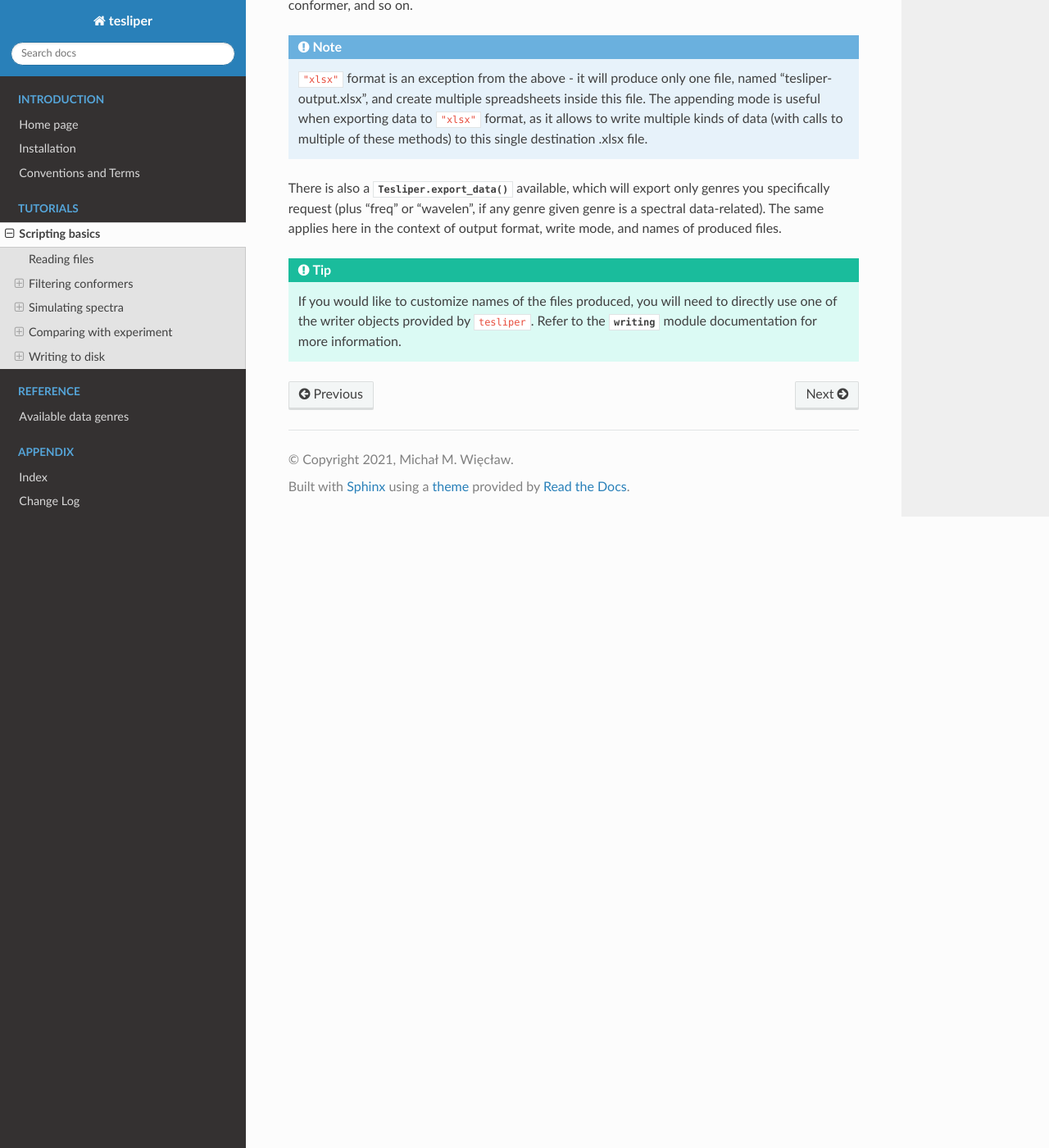
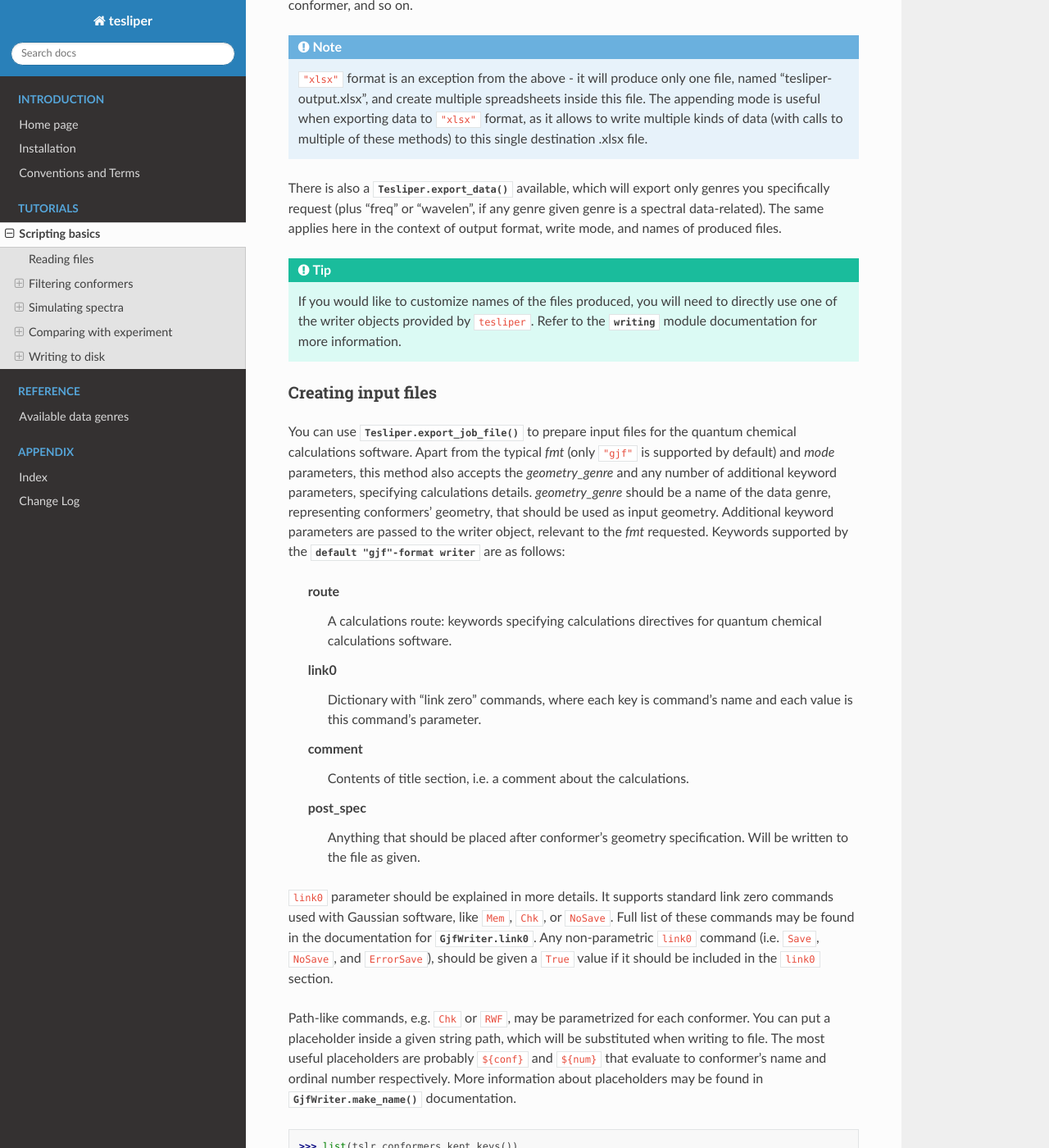
Before and after one commit to mishioo/tesliper, a Sphinx documentation site: the page built from docs/source/tutorial.rst, in a window 1280 px wide and 1400 px high, scrolled down 11027 px. Shown: the whole window at 82% size. Built offline with Sphinx 7.4.7 and the Read the Docs theme 2.0.0, drawn with Linux system fonts in a browser that asks for light colours; pages that are not in the unit, such as notebooks, are missing from menus; some of the changed text lies outside the part shown.

Commit message:
Described export to gjf files in tutorial.

```diff
--- a/docs/source/tutorial.rst
+++ b/docs/source/tutorial.rst
@@ -608,3 +608,70 @@ mode, and names of produced files.
     :mod:`.writing` module documentation for more information.
 
     .. TODO: link to advanced guide when its done
+
+Creating input files
+''''''''''''''''''''
+
+You can use :meth:`.Tesliper.export_job_file` to prepare input files for the quantum
+chemical calculations software. Apart from the typical *fmt* (only ``"gjf"`` is
+supported by default) and *mode* parameters, this method also accepts the
+*geometry_genre* and any number of additional keyword parameters, specifying
+calculations details. *geometry_genre* should be a name of the data genre, representing
+conformers' geometry, that should be used as input geometry. Additional keyword
+parameters are passed to the writer object, relevant to the *fmt* requested. Keywords
+supported by the :class:`default "gjf"-format writer <.GjfWriter>` are as follows:
+
+    route
+        A calculations route: keywords specifying calculations directives for quantum
+        chemical calculations software.
+    link0
+        Dictionary with "link zero" commands, where each key is command's name and each
+        value is this command's parameter.
+    comment
+        Contents of title section, i.e. a comment about the calculations.
+    post_spec
+        Anything that should be placed after conformer's geometry specification.
+        Will be written to the file as given.
+
+``link0`` parameter should be explained in more details. It supports standard link zero
+commands used with Gaussian software, like ``Mem``, ``Chk``, or ``NoSave``. Full list of
+these commands may be found in the documentation for :attr:`.GjfWriter.link0`. Any
+non-parametric ``link0`` command (i.e. ``Save``, ``NoSave``, and ``ErrorSave``),  should
+be given a ``True`` value if it should be included in the ``link0`` section.
+
+Path-like commands, e.g. ``Chk`` or ``RWF``, may be parametrized for each conformer. You
+can put a placeholder inside a given string path, which will be substituted when writing
+to file. The most useful placeholders are probably ``${conf}`` and ``${num}`` that
+evaluate to conformer's name and ordinal number respectively. More information about
+placeholders may be found in :meth:`.GjfWriter.make_name` documentation.
+
+.. code-block:: python
+
+    >>> list(tslr.conformers.kept_keys())
+    ["conf_one", "conf_three"]
+    >>> tslr.export_job_file(
+    ...     geometry_genre="optimized_geom",
+    ...     route="# td=(nstates=80)",
+    ...     comment="Example of parametrization in .gjf files",
+    ...     link0={
+    ...         "Mem": "10MW",
+    ...         "Chk": "path/to/${conf}.chk",
+    ...         "Save": True,
+    ...     },
+    ... )
+    >>> [file.name for file in tslr.output_dir.iterdir()]
+    ["conf_one.gjf", "conf_three.gjf"]
+
+Then contents of "conf_one.gjf" is:
+
+.. code-block:: none
+
+    %Mem=10MW
+    %Chk=path/to/conf_one.gjf
+    %Save
+
+    # td=(nstates=80)
+
+    Example of parametrization in .gjf files
+
+    [geometry specification...]
```
